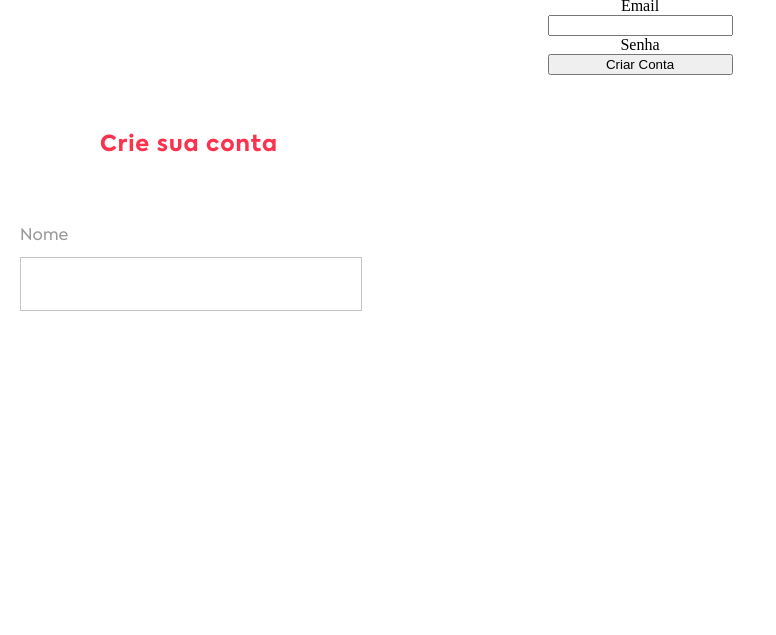
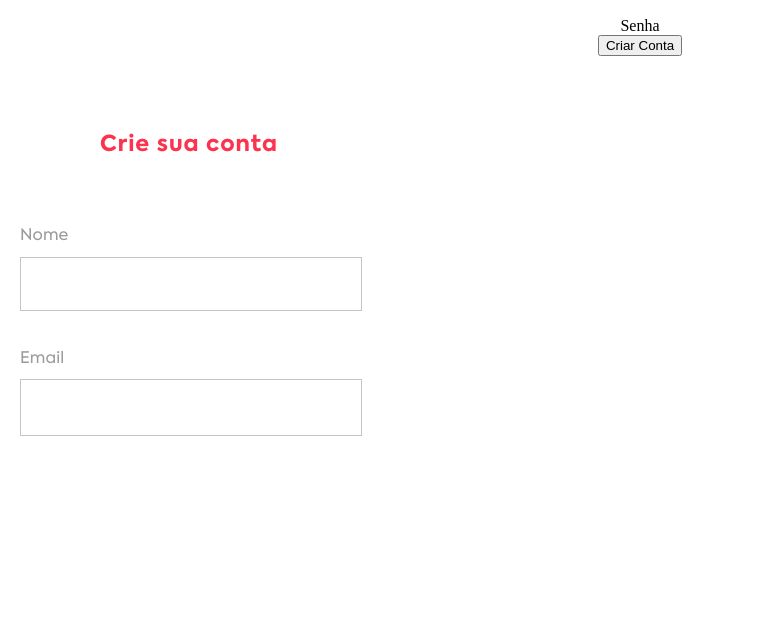
Before and after one commit to laricarlotti/demoday, a Django app: page /cadastro/ in a window 1280 px wide. Shown: the top 635 px of the page, without its empty margins (0-776 px from the left). Run offline with Django 3.2, Linux system fonts and the light colour scheme.

Commit message:
Estilizar input de email na tela de cadastro

```diff
--- a/website/static/css/cadastro.css
+++ b/website/static/css/cadastro.css
@@ -39,17 +39,17 @@
 
 }
 label[for=nome]{
-    position: absolute;
-    width: 224px;
+    align-items: center;
+    color: #9B9B9B;
+    display: flex;
+    font-family: "Axilforma-Regular";
     height: 53px;
     left: 20px;
+    letter-spacing: 0.005em;
+    line-height: 148.9%;
+    position: absolute;
     top: 210px;
-    font-family: "Axilforma-Regular";
-    line-height: 148.9%;
-    display: flex;
-    align-items: center;
-    letter-spacing: 0.005em;
-    color: #9B9B9B;
+    width: 224px;
 }
 
 input[type=text] {
@@ -61,3 +61,30 @@ input[type=text] {
     border: 1px solid #C4C4C4;
 
 }
+
+form [for=email]{
+    align-items: center;
+    color: #9B9B9B;
+    display: flex;
+    font-family: "Axilforma-Regular";
+    height: 53px;
+    left: 20px;
+    letter-spacing: 0.005em;
+    line-height: 148.9%;
+    position: absolute;
+    top: 333px;
+    width: 224px;
+
+}
+
+input[type=email] {
+    position: absolute;
+    width: 336px;
+    height: 53px;
+    left: 20px;
+    top: 379px;
+    border: 1px solid #C4C4C4;
+
+}
+
+form [for=senha]
```
Also changed, not shown: db.sqlite3.
